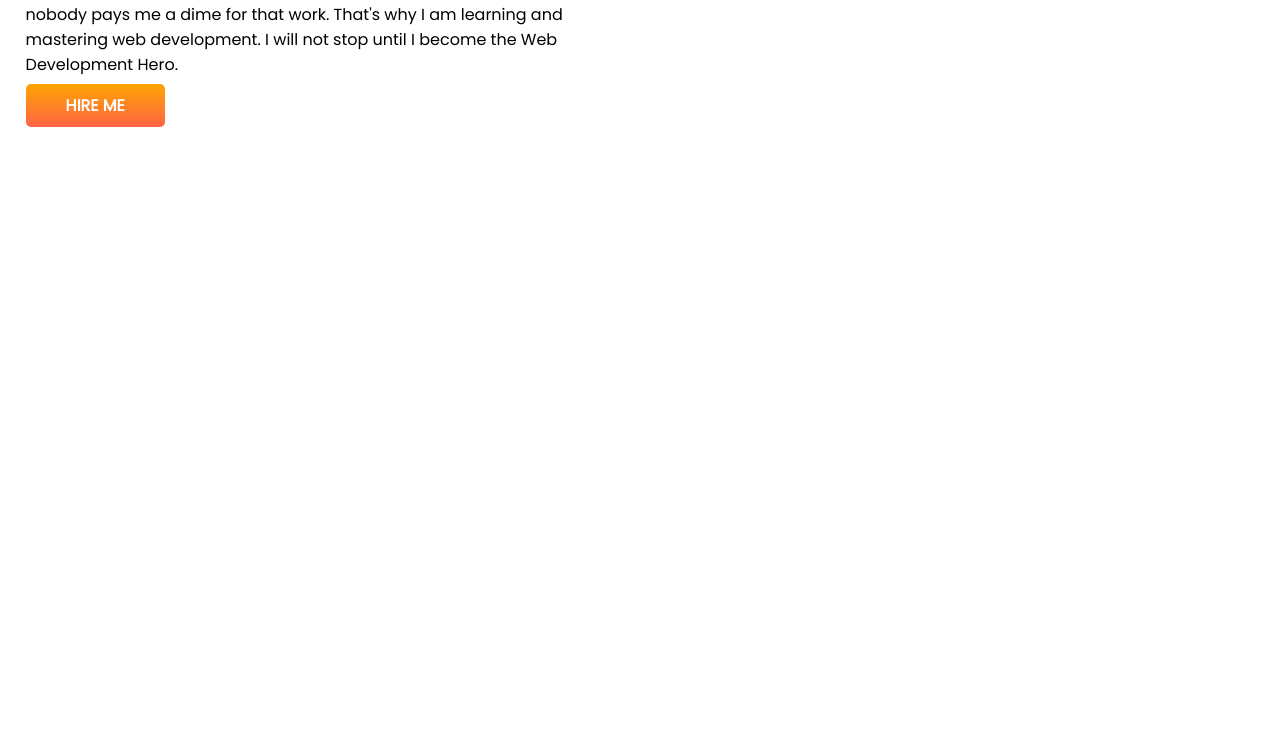
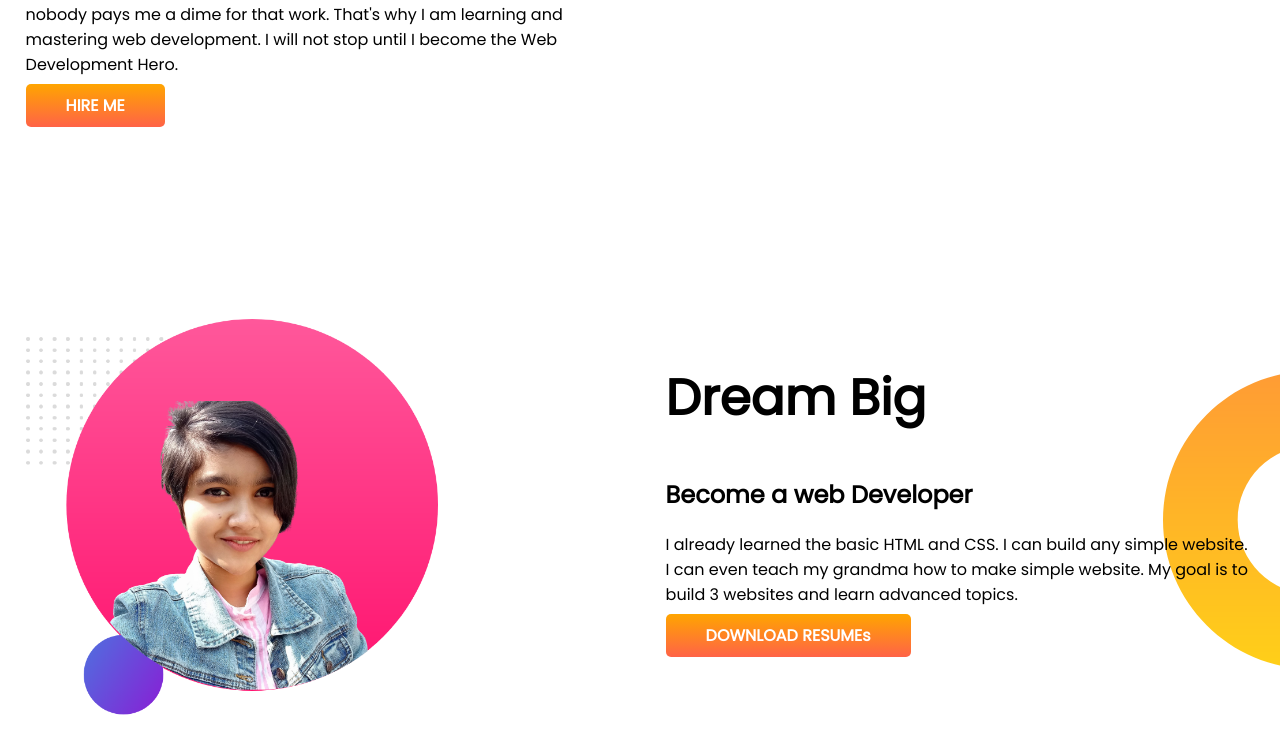
Before and after one commit to MmrMahfuj/developer-portfolio, a plain HTML site: page index.html in a window 1280 px wide. Shown: the part 446-1200 px from the top of the page. Before the commit the page ends 800 px from the top, so only its background shows below. Drawn offline with Linux system fonts and the light colour scheme.

Commit message:
second added

```diff
--- a/index.html
+++ b/index.html
@@ -31,6 +31,21 @@
         </div>
     </section>
 
+    <section class="dream-big">
+        <div class="half-width">
+            <img src="images/my-mmr2.png" alt="Picture of Shamima Sraboni">
+        </div>
+
+        <div class="half-width">
+            <h1>Dream Big</h1>
+            <h2>Become a web Developer</h2>
+            <p>I already learned the basic HTML and CSS. I can build any simple website. I can even teach my grandma how
+                to make simple website. My goal is to build 3 websites and learn advanced topics.</p>
+            <a class="link-button" target="_blank" href="">DOWNLOAD RESUMEs</a>
+        </div>
+
+    </section>
+
 </body>
 
 </html>
--- a/style.css
+++ b/style.css
@@ -13,6 +13,7 @@ h1{
 
 section{
     display: flex;
+    margin-bottom: 150px;
 }
 
 .half-width{
@@ -37,3 +38,9 @@ section{
     background-image: url(images/top-banner.png);
     background-repeat: no-repeat;
 }
+
+.dream-big{
+    background-image: url(images/dream-bg.png);
+    background-repeat: no-repeat;
+    background-position: right;
+}
```
